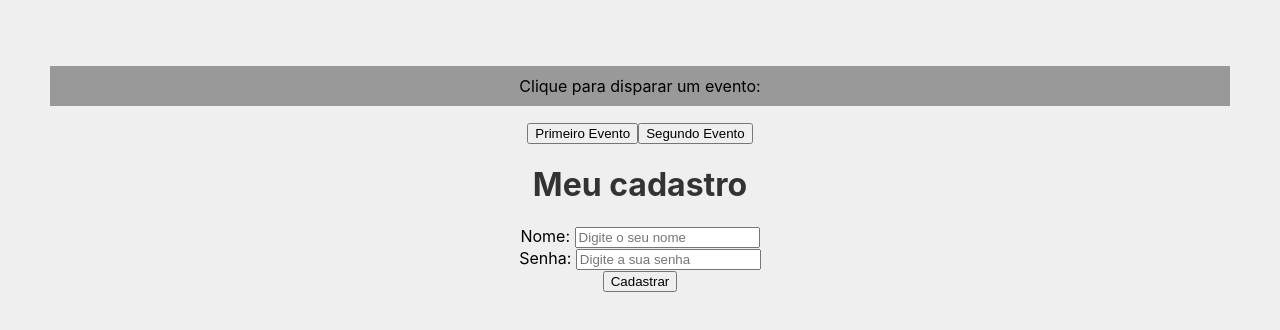
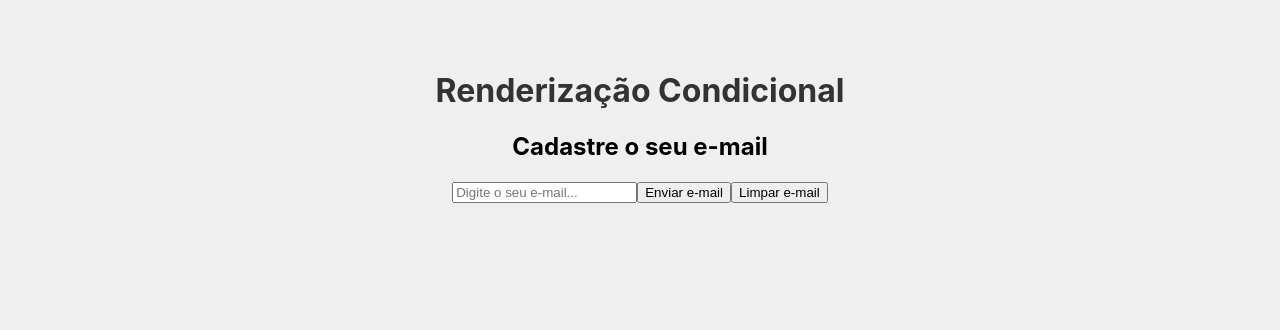
Before and after one commit to br-N/curso-react, a React (Create React App) app: page / in a window 1280 px wide. Shown: the top 330 px of the page. Built offline with nearby package versions, Linux system fonts and the light colour scheme.

Commit message:
Estudo de condicional

```diff
--- a/src/App.js
+++ b/src/App.js
@@ -1,22 +1,12 @@
 import './App.css'
-import Evento from './components/Evento'
-import Form from './components/Form'
+import Condicional from './components/Condicional';
 
 function App() {
 
-  const name = "Karl Marx"
-
-  function sum(a, b){
-    return a + b
-  }
-
   return (
     <div className="App">
-
-      <Evento numero={251}/>
-
-      <Form/>
-
+      <h1>Renderização Condicional</h1>
+      <Condicional/>
     </div>
   );
 }
--- /dev/null
+++ b/src/components/Condicional.js
@@ -0,0 +1,34 @@
+import { useState } from 'react'
+
+function Condicional() {
+
+    const [email, setEmail] = useState()
+    const [userEmail, setUserEmail] = useState()
+
+    function enviarEmail(e) {
+        e.preventDefault()
+        setUserEmail(email)
+    }
+
+    function limparEmail(e) {
+        setUserEmail('')
+    }
+
+    return(
+        <div>
+            <h2>Cadastre o seu e-mail</h2>
+            <form>
+                <input type="email" placeholder='Digite o seu e-mail...' onChange={(e) => setEmail(e.target.value)}/>
+                <button type="submit" onClick={enviarEmail}>Enviar e-mail</button>
+                {userEmail && (
+                    <div>
+                        <p>O e-mail do usuário é: {userEmail}</p>
+                    </div>
+                )}
+                <button type="submit" onClick={limparEmail}>Limpar e-mail</button>
+            </form>
+        </div>
+    )
+}
+
+export default Condicional
```
